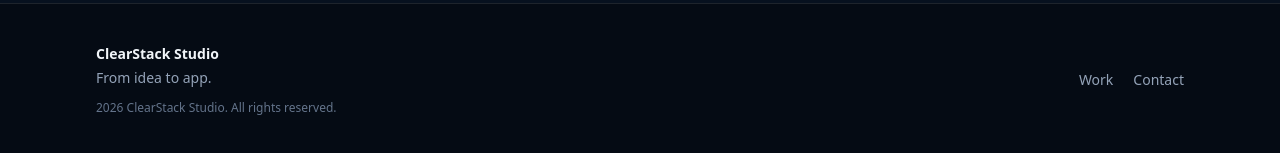
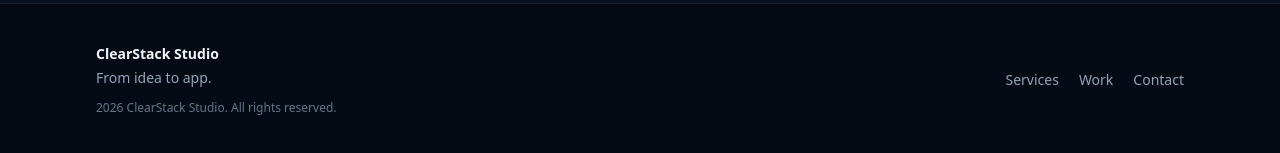
Before and after one commit to bchan818/ClearStackStudioWebsite, a Next.js app: page / in a window 1280 px wide. Shown: the part 3960-4113 px from the top of the page. Built offline with nearby package versions, Linux system fonts and the light colour scheme.

Commit message:
feat: add services link to footer

```diff
--- a/components/Footer.tsx
+++ b/components/Footer.tsx
@@ -12,6 +12,12 @@ export function Footer() {
           </p>
         </div>
         <nav aria-label="Footer navigation" className="flex flex-wrap gap-5">
+          <Link
+            className="focus-ring transition hover:text-white"
+            href="/services"
+          >
+            Services
+          </Link>
           <Link className="focus-ring transition hover:text-white" href="/work">
             Work
           </Link>
```
